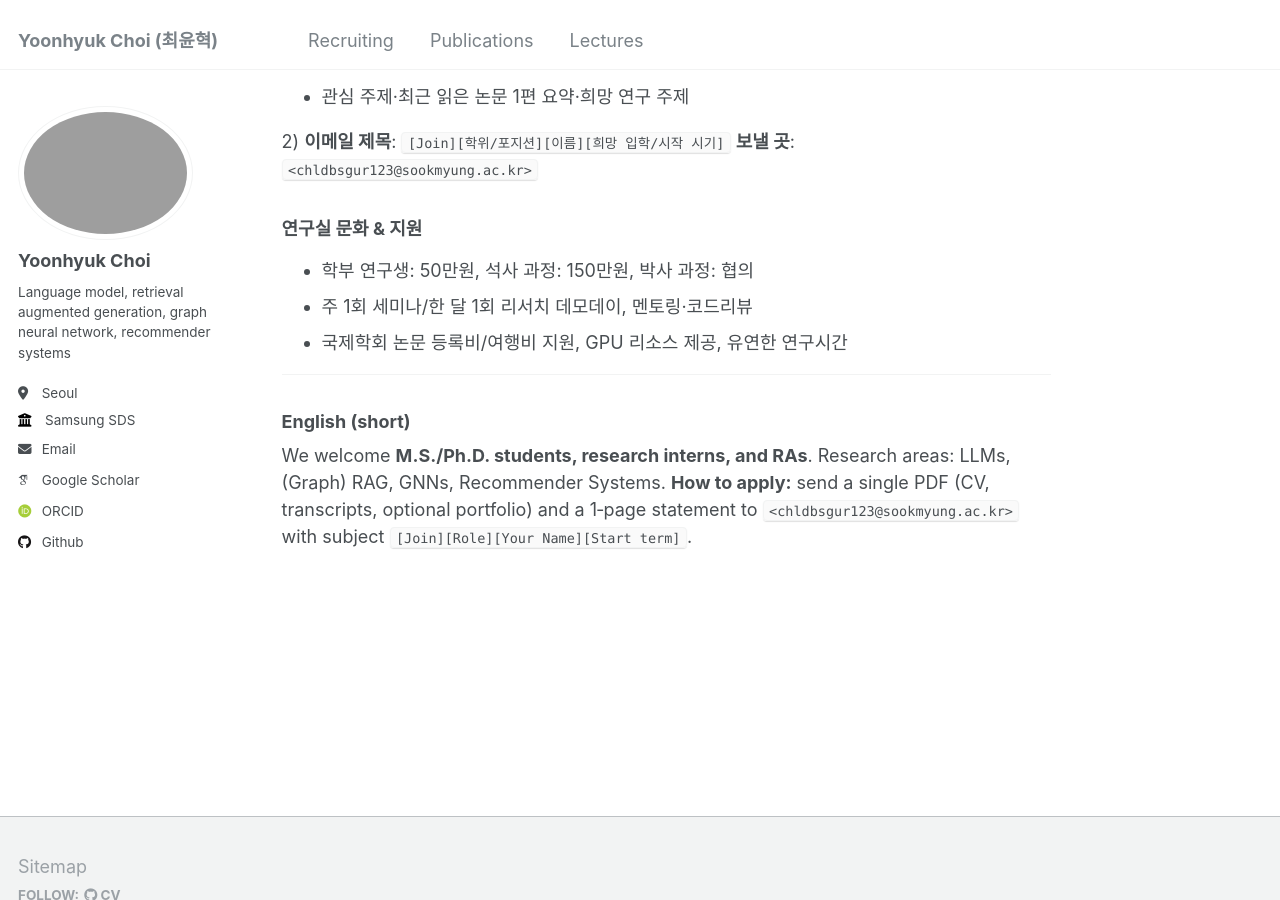
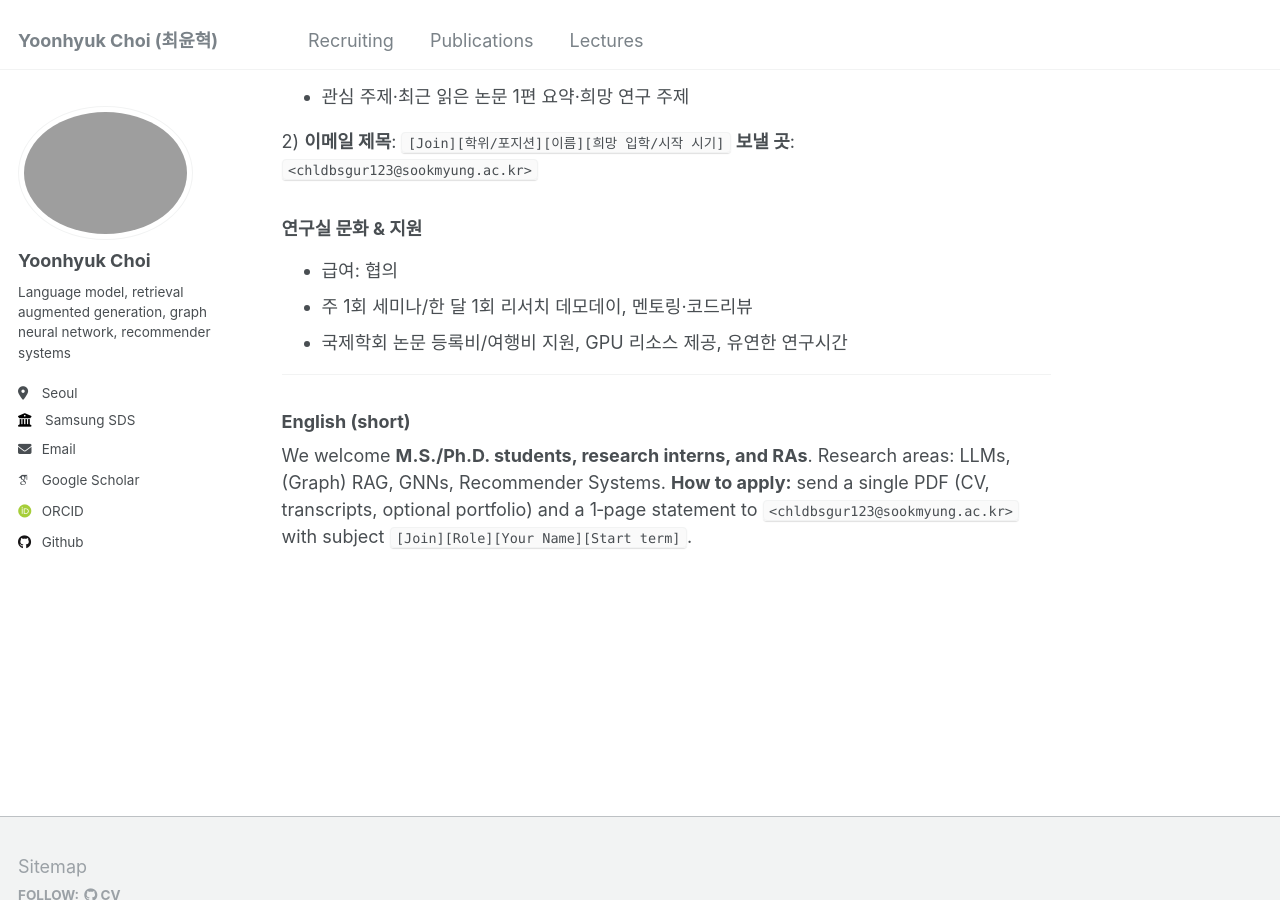
Before and after one commit to ChoiYoonHyuk/ChoiYoonHyuk.github.io, a Jekyll site: the page built from _pages/join.md, in a window 1280 px wide and 900 px high, scrolled down 731 px. Built offline with Jekyll 4.4.1, drawn with Linux system fonts in a browser that asks for light colours; some web fonts are replaced.

Commit message:
Update join.md

```diff
--- a/_pages/join.md
+++ b/_pages/join.md
@@ -42,7 +42,7 @@ toc_icon: "list"
 
 
 ### 연구실 문화 & 지원
-- 학부 연구생: 50만원, 석사 과정: 150만원, 박사 과정: 협의
+- 급여: 협의
 - 주 1회 세미나/한 달 1회 리서치 데모데이, 멘토링·코드리뷰
 - 국제학회 논문 등록비/여행비 지원, GPU 리소스 제공, 유연한 연구시간
 
```
